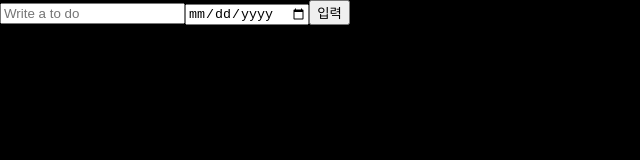
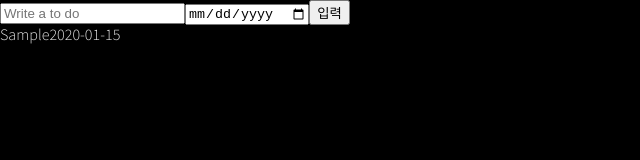
Before and after one commit to RspSang/d-day, a React (Create React App) app: page / in a window 1280 px wide. Both pictures are taken after typing "Sample", "2020-01-15" into the empty fields and a click on the button "입력". Shown: the top 160 px of the page, without its empty margins (0-640 px from the left). Built offline with nearby package versions, Linux system fonts and the light colour scheme.

Commit message:
show list

```diff
--- a/src/App.tsx
+++ b/src/App.tsx
@@ -1,7 +1,13 @@
 import Form from "./Components/Form";
+import List from "./Components/List";
 
 function App() {
-  return <Form />;
+  return (
+    <>
+      <Form />
+      <List />
+    </>
+  );
 }
 
 export default App;
--- a/src/Components/Form.tsx
+++ b/src/Components/Form.tsx
@@ -1,5 +1,5 @@
 import { useForm } from "react-hook-form";
-import { useSetRecoilState } from "recoil";
+import { useSetRecoilState, useRecoilValue } from "recoil";
 import { doState } from "../atoms";
 
 interface IForm {
@@ -9,6 +9,7 @@ interface IForm {
 
 function Form() {
   const setDos = useSetRecoilState(doState);
+  const aaa = useRecoilValue(doState);
   const { register, handleSubmit, setValue } = useForm<IForm>();
   const handleValid = (data: IForm) => {
     setDos((oldToDos) => [
@@ -18,7 +19,7 @@ function Form() {
     setValue("Do", "");
     setValue("When", "");
   };
-  console.log(setDos);
+
   return (
     <div>
       <form onSubmit={handleSubmit(handleValid)}>
--- /dev/null
+++ b/src/Components/List.tsx
@@ -0,0 +1,18 @@
+import { useRecoilValue } from "recoil";
+import { doState } from "../atoms";
+
+function List() {
+  const lists = useRecoilValue(doState);
+  return (
+    <div>
+      {lists?.map((list) => (
+        <div>
+          {list.text}
+          {list.when}
+        </div>
+      ))}
+    </div>
+  );
+}
+
+export default List;
```
Also changed, not shown: src/atoms.tsx (line endings or trailing spaces).
